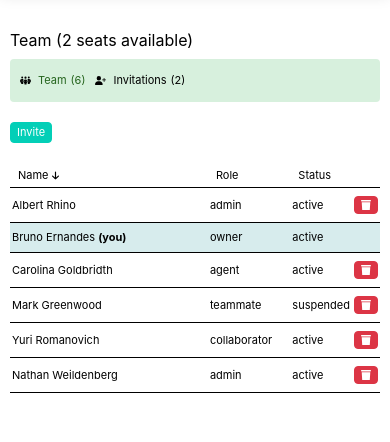
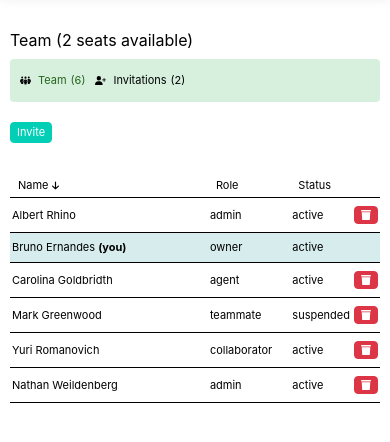
Before and after one commit to DaggerJackfast/team_page, a plain HTML site: page index.html in a window 390 px wide. Shown: the part 64-506 px from the top of the page. Drawn offline with Linux system fonts and the light colour scheme.

Commit message:
added padding for page-table in mobile

```diff
--- a/static/styles/main.css
+++ b/static/styles/main.css
@@ -654,6 +654,10 @@ body {
         font-size: 11px;
     }
 
+    .page-table {
+        padding-top: 10px;
+    }
+
     .col-image {
         width: 75% !important;
     }
```
